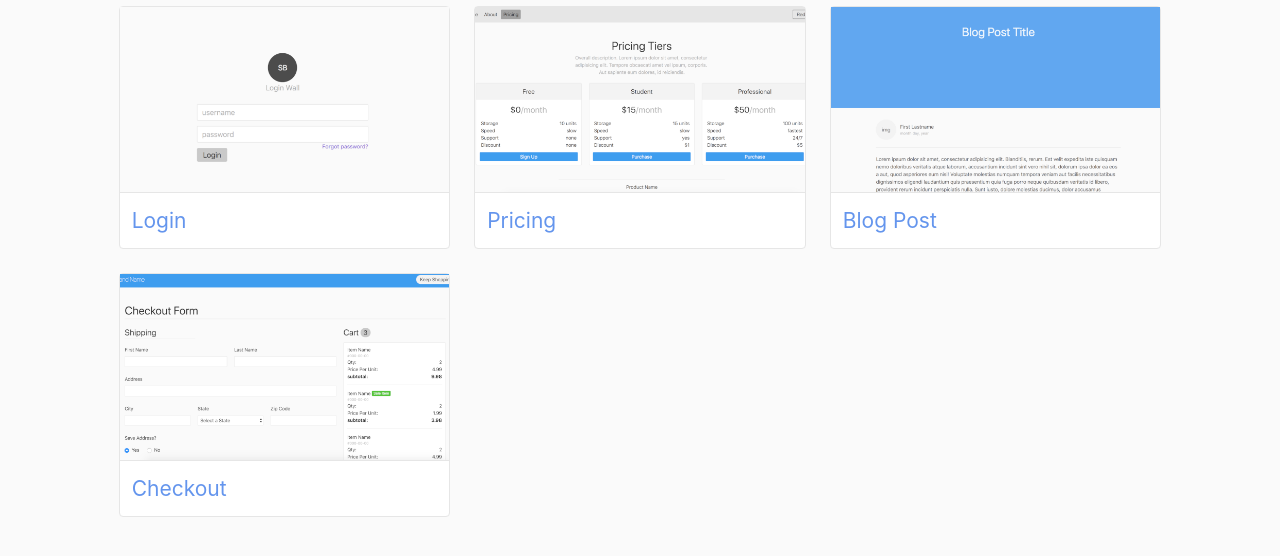
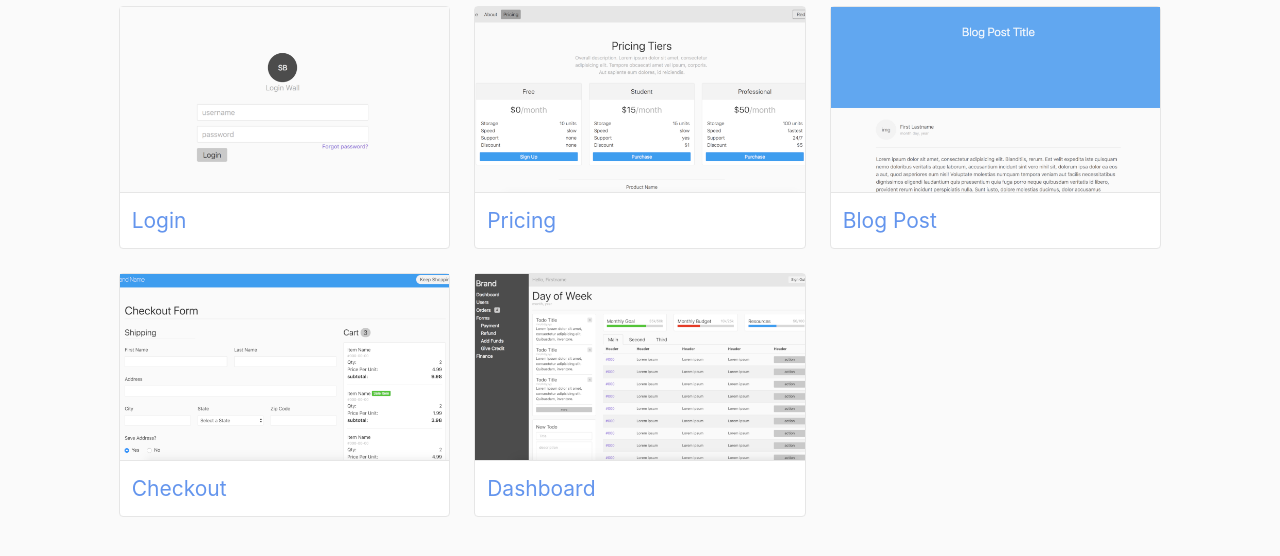
Before and after one commit to dlcNine/sandbox-examples, a website: page index.html in a window 1280 px wide. Shown: the part 184-740 px from the top of the page. Drawn offline with Linux system fonts and the light colour scheme.

Commit message:
Add card and image for dashboard.

```diff
--- a/index.html
+++ b/index.html
@@ -66,6 +66,18 @@
                         </div>
                     </div>
                 </div>
+                <div class="unit-4 unit-6-md unit-12-sm">
+                    <div class="card">
+                        <div class="card-header image">
+                            <a href="/sandbox-examples/public/views/dashboard.html">
+                                <img src="./public/images/dashboard.png" alt="admin dashboard">
+                            </a>
+                        </div>
+                        <div class="card-body bt">
+                            <h3><a class="a" href="/sandbox-examples/public/views/dashboard.html">Dashboard</a></h3>
+                        </div>
+                    </div>
+                </div>
 
 
             </div>
```
Also changed, not shown: public/images/dashboard.png (added).
